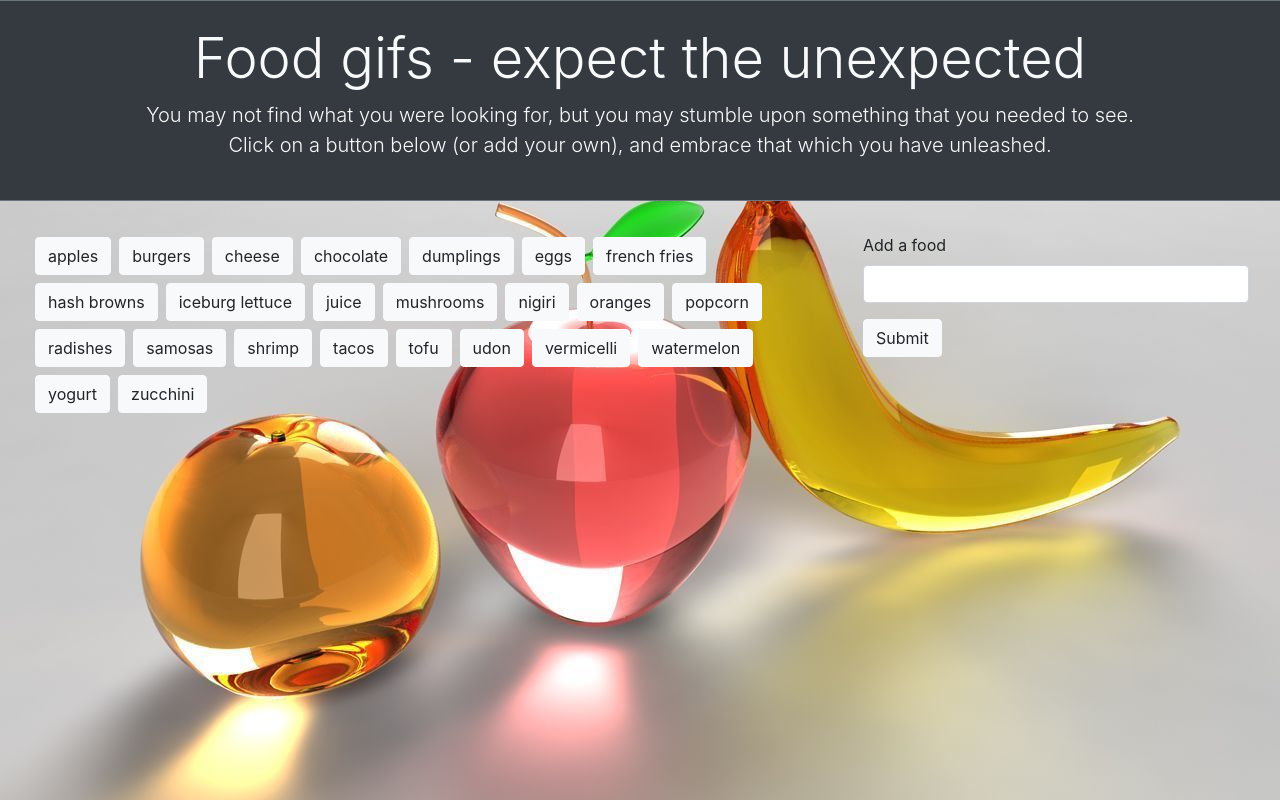
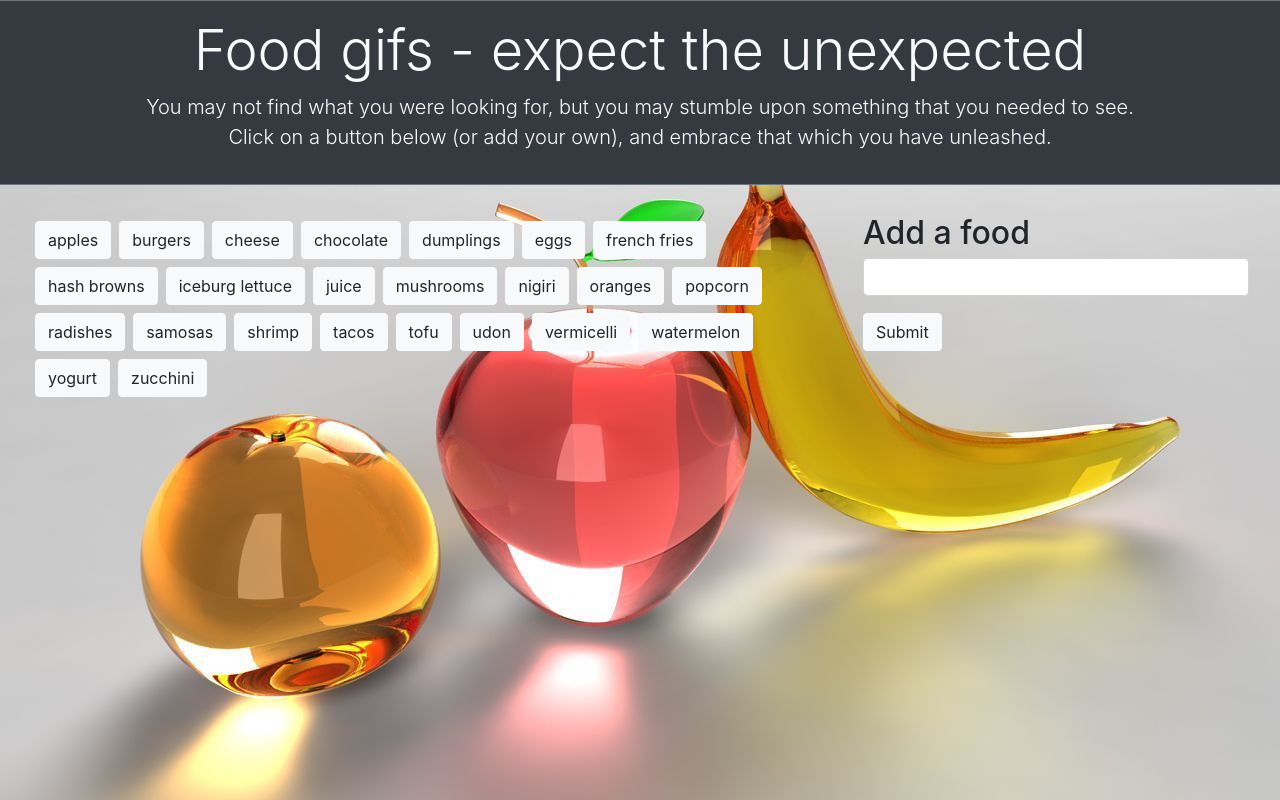
Before and after one commit to kanikas01/GifTastic, a plain HTML site: page index.html in a window 1280 px wide. Drawn offline with nearby package versions, Linux system fonts and the light colour scheme.

Commit message:
Tweak css to work with validated html

```diff
--- a/assets/css/style.css
+++ b/assets/css/style.css
@@ -13,13 +13,23 @@ h2 {
   font-size: 3rem;
 }
 
-h3 {
+form {
+  display: block;
+}
+
+.form {
+  bottom: 8px;
+}
+
+label {
   text-align: center;
   font-size: 2rem;
+  font-weight: 500;
+  margin-bottom: 0;
 }
 
-form {
-  display: block;
+input {
+  margin-top: 1px;
 }
 
 #topics, #favorites {
@@ -38,8 +48,8 @@ form {
 
 .jumbotron {
   padding: 0;
-  padding-top: 1.5rem;
-  padding-bottom: 1.5rem;
+  padding-top: 1rem;
+  padding-bottom: 1rem;
 }
 
 img {
```
